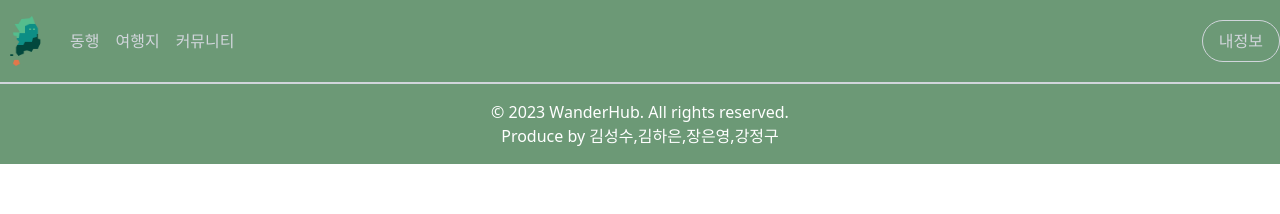
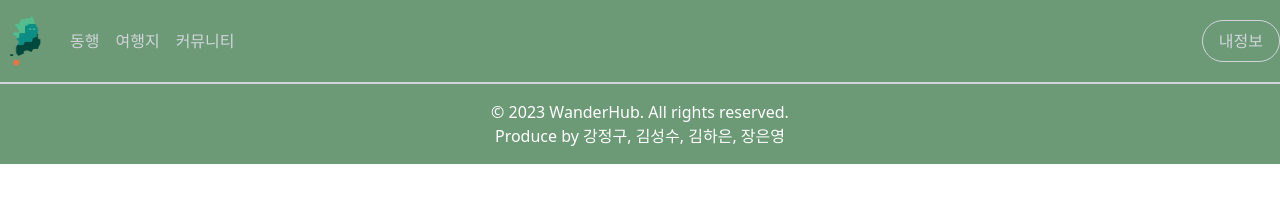
Before and after one commit to jjangeunyeong/WanderHub, a React (Vite) app: page / in a window 1280 px wide. Shown: the top 214 px of the page. Built offline with nearby package versions, Linux system fonts and the light colour scheme.

Commit message:
env : github actions test

```diff
--- a/src/components/Organism/Common/Footer.tsx
+++ b/src/components/Organism/Common/Footer.tsx
@@ -5,7 +5,7 @@ const Footer = () => {
     <footer className="bg-maincolor text-white py-4  w-full border-t border-gray-300">
       <div className="container mx-auto text-center">
         <p>&copy; 2023 WanderHub. All rights reserved.</p>
-        <p>Produce by 김성수,김하은,장은영,강정구</p>
+        <p>Produce by 강정구, 김성수, 김하은, 장은영</p>
       </div>
     </footer>
   );
```
